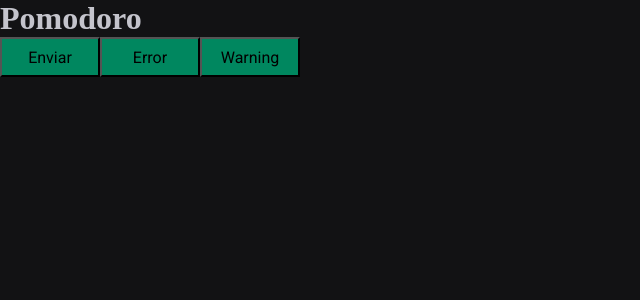
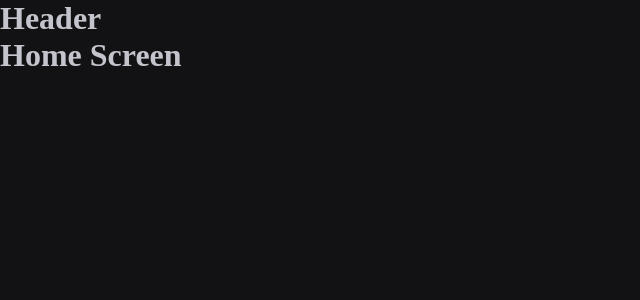
Before and after one commit to gusazevedo/pomodoro, a React (Vite) app: page / in a window 1280 px wide. Shown: the top 300 px of the page, without its empty margins (0-640 px from the left). Built offline with nearby package versions, Linux system fonts and the light colour scheme.

Commit message:
Rota das páginas

```diff
--- a/package.json
+++ b/package.json
@@ -12,6 +12,7 @@
   "dependencies": {
     "react": "^18.2.0",
     "react-dom": "^18.2.0",
+    "react-router-dom": "^6.21.1",
     "styled-components": "^6.1.6"
   },
   "devDependencies": {
--- a/src/App.tsx
+++ b/src/App.tsx
@@ -1,16 +1,16 @@
+import { GlobalStyle } from './styles/global'
 import { ThemeProvider } from 'styled-components'
-import { Button } from './components/Button'
 import { defaultTheme } from './styles/themes/default'
-import { GlobalStyle } from './styles/global'
+import { Rounter } from './router'
+import { BrowserRouter } from 'react-router-dom'
 
 export function App() {
   return (
     <ThemeProvider theme={defaultTheme}>
+      <BrowserRouter>
+        <Rounter />
+      </BrowserRouter>
       <GlobalStyle />
-      <h1>Pomodoro</h1>
-      <Button text="Enviar" />
-      <Button text="Error" variant="error" />
-      <Button text="Warning" variant="warning" />
     </ThemeProvider>
   )
 }
--- a/src/components/Button.styles.ts
+++ /dev/null
@@ -1,14 +0,0 @@
-import styled from 'styled-components'
-
-export type ButtonVariant = 'primary' | 'warning' | 'error' | 'success'
-
-interface ButtonContainerProps {
-  variant: ButtonVariant
-}
-
-export const ButtonContainer = styled.button<ButtonContainerProps>`
-  width: 100px;
-  height: 40px;
-
-  background-color: ${(props) => props.theme['green-500']};
-`
--- a/src/components/Button.tsx
+++ /dev/null
@@ -1,10 +0,0 @@
-import { ButtonContainer, ButtonVariant } from './Button.styles'
-
-interface ButtonProps {
-  text: string
-  variant?: ButtonVariant
-}
-
-export function Button({ text, variant = 'primary' }: ButtonProps) {
-  return <ButtonContainer variant={variant}>{text}</ButtonContainer>
-}
--- /dev/null
+++ b/src/components/header.tsx
@@ -0,0 +1,3 @@
+export function Header() {
+  return <h1>Header</h1>
+}
--- /dev/null
+++ b/src/layouts/default-laytout.tsx
@@ -0,0 +1,11 @@
+import { Outlet } from 'react-router-dom'
+import { Header } from '../components/header'
+
+export function DefaultLayout() {
+  return (
+    <div>
+      <Header />
+      <Outlet />
+    </div>
+  )
+}
--- /dev/null
+++ b/src/pages/history.tsx
@@ -0,0 +1,3 @@
+export function History() {
+  return <h1>History</h1>
+}
--- /dev/null
+++ b/src/pages/home.tsx
@@ -0,0 +1,3 @@
+export function Home() {
+  return <h1>Home Screen</h1>
+}
--- /dev/null
+++ b/src/router.tsx
@@ -0,0 +1,15 @@
+import { Route, Routes } from 'react-router-dom'
+import { Home } from './pages/home'
+import { History } from './pages/history'
+import { DefaultLayout } from './layouts/default-laytout'
+
+export function Rounter() {
+  return (
+    <Routes>
+      <Route path="/" element={<DefaultLayout />}>
+        <Route path="/" element={<Home />} />
+        <Route path="/history" element={<History />} />
+      </Route>
+    </Routes>
+  )
+}
```
Also changed, not shown: 1 other file (tests, documents, lock files or other folders).
